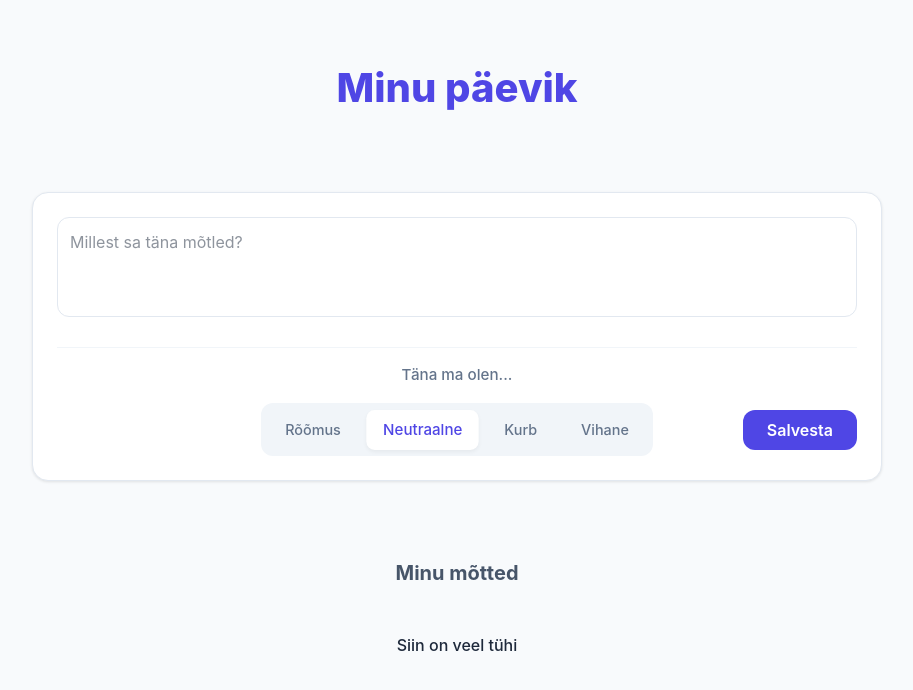
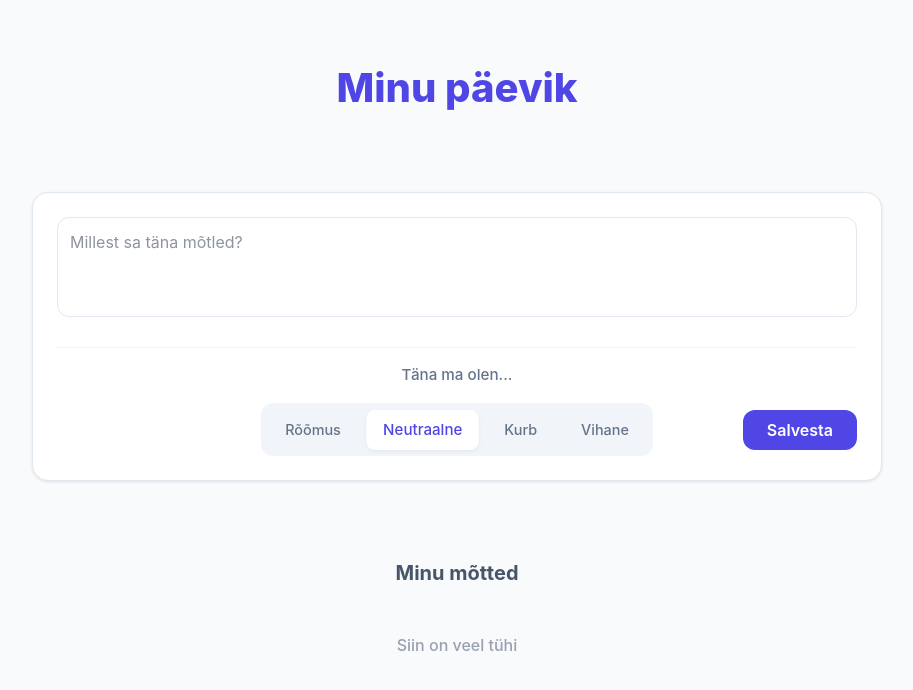
Before and after one commit to SwagMuffin88/react-spa, a React (Vite) app: page / in a window 1280 px wide. Shown: the top 690 px of the page, without its empty margins (183-1096 px from the left). Built offline with nearby package versions, Linux system fonts and the light colour scheme.

Commit message:
adjust text color for empty entry list placeholder

```diff
--- a/src/components/EntryList.tsx
+++ b/src/components/EntryList.tsx
@@ -15,7 +15,7 @@ const EntryList: React.FC<Props> = ({ entries, onDelete, onToggleFavourite }) =>
     if (entries.length === 0) {
         return (
             <div className="text-center">
-                <p className="font-medium">Siin on veel tühi</p>
+                <p className="font-medium text-gray-400">Siin on veel tühi</p>
             </div>
         );
     }
```
